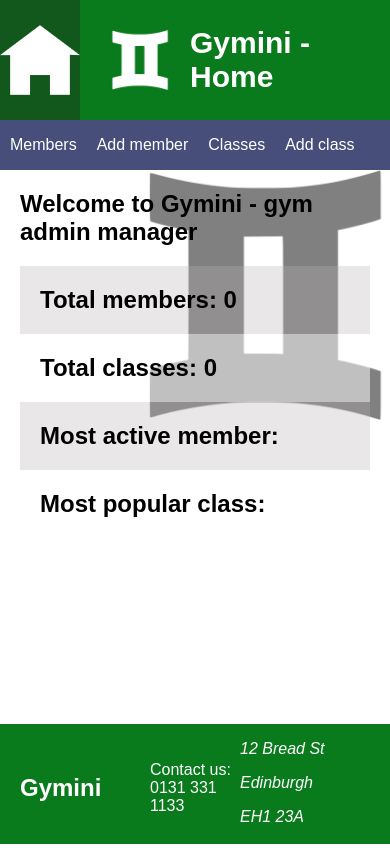
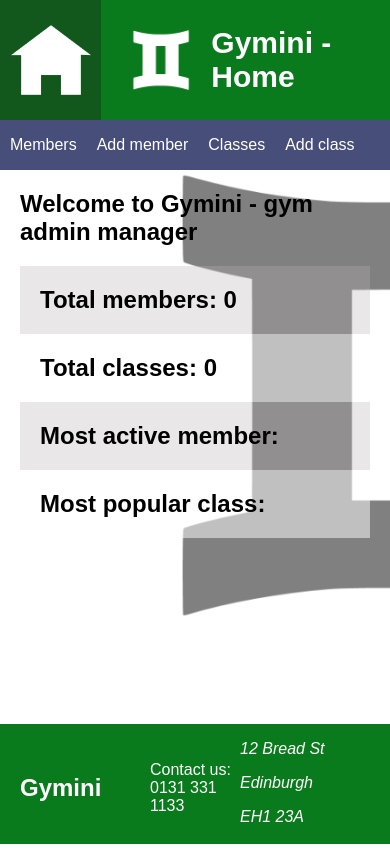
Before and after one commit to StrtMilne/e53-python-project-gym, a Flask app: page / in a window 390 px wide. Run offline with Flask 2, Linux system fonts and the light colour scheme; data that the repository does not hold is empty; some libraries are stand-ins or nearby versions.

Commit message:
minor refactoring

```diff
--- a/repositories/members_repository.py
+++ b/repositories/members_repository.py
@@ -15,7 +15,7 @@ def save(member):
 
 def select_all():
     members = []
-    sql = "SELECT * FROM members ORDER BY last_name ASC"
+    sql = "SELECT * FROM members ORDER BY last_name ASC, first_name"
     results = run_sql(sql)
 
     for row in results:
--- a/static/media_style.css
+++ b/static/media_style.css
@@ -35,14 +35,14 @@
     .home-button {
         background-color: rgb(18, 88, 29);
         justify-content: center;
-        width: auto;
+        width: 120;
     }
 
     main {
         grid-area: main;
         background-image: url("/static/images/gemini-512 (1).png");
         background-repeat: no-repeat;
-        background-position: top right;
-        background-size: 250px;
+        background-position: top right -225px;
+        background-size: 450px;
     }
 }
--- a/static/style.css
+++ b/static/style.css
@@ -14,7 +14,7 @@ main {
     grid-area: main;
     background-image: url("/static/images/gemini-512 (1).png");
     background-repeat: no-repeat;
-    background-position: top right;
+    background-position: top right -250px ;
     background-size: 500px;
 }
 
```
